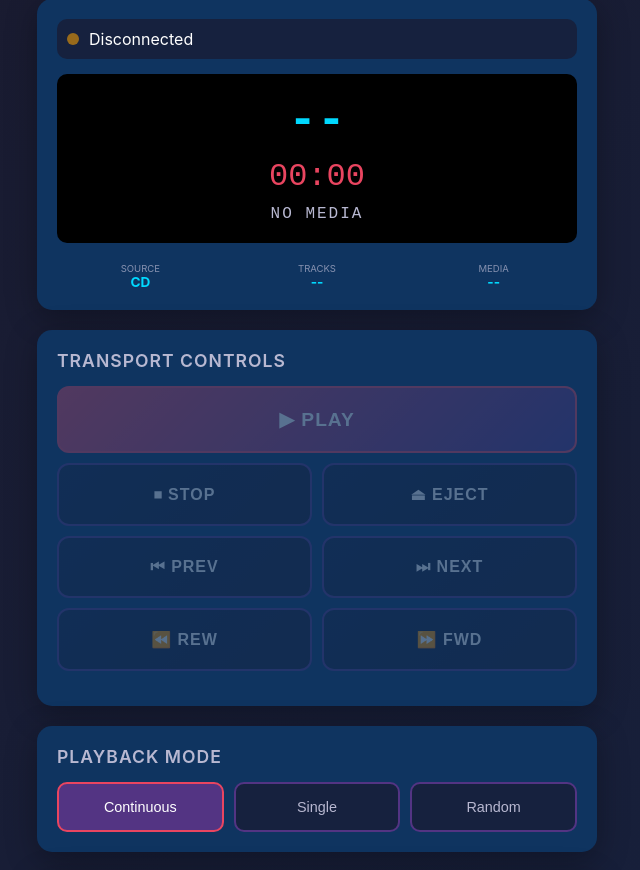
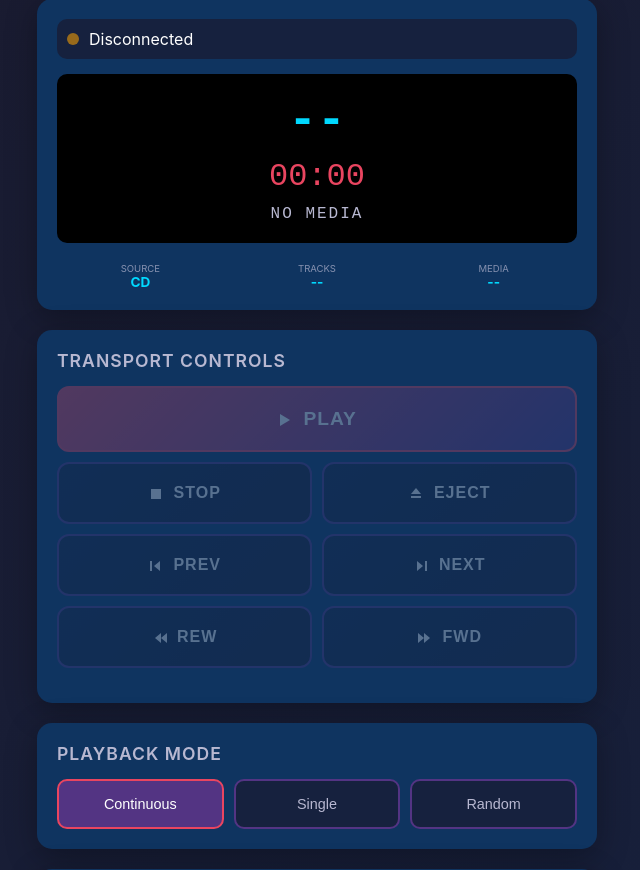
Before and after one commit to barther/cdrs232, a Flask app: page / in a window 1280 px wide. Shown: the part 148-1018 px from the top of the page, without its empty margins (323-963 px from the left). Run offline with Flask 3, Linux system fonts and the light colour scheme; some libraries are stand-ins or nearby versions.

Commit message:
Replace emoji icons with hardcoded SVG icons
Replaced all emoji transport control icons with clean SVG versions for
consistent cross-browser/device rendering.

Replaced emojis:
- ▶ Play → SVG triangle
- ⏸ Pause → SVG double bars
- ⏹ Stop → SVG square
- ⏏ Eject → SVG triangle + bar
- ⏮ Previous → SVG bar + triangle
- ⏭ Next → SVG triangle + bar
- ⏪ Rewind → SVG double triangles left
- ⏩ Fast Forward → SVG double triangles right

Benefits:
- Consistent rendering across all devices/browsers
- Professional appearance
- No emoji font dependencies
- Scalable and crisp at any size
- Uses currentColor for proper theming

```diff
--- a/templates/index.html
+++ b/templates/index.html
@@ -378,28 +378,54 @@
             <h3 class="section-title">Transport Controls</h3>
             <!-- Primary Play/Pause button (full width) -->
             <button class="control-btn primary" id="btnPlay" disabled style="width: 100%; margin-bottom: 10px;">
-                ▶ PLAY
+                <svg width="16" height="16" viewBox="0 0 16 16" fill="currentColor" style="vertical-align: middle; margin-right: 4px;">
+                    <path d="M3 2l10 6-10 6V2z"/>
+                </svg>
+                PLAY
             </button>
 
             <!-- Transport controls (2 columns) -->
             <div style="display: grid; grid-template-columns: repeat(2, 1fr); gap: 10px;">
                 <button class="control-btn" id="btnStop" disabled>
-                    ⏹ STOP
+                    <svg width="16" height="16" viewBox="0 0 16 16" fill="currentColor" style="vertical-align: middle; margin-right: 4px;">
+                        <rect x="3" y="3" width="10" height="10"/>
+                    </svg>
+                    STOP
                 </button>
                 <button class="control-btn" id="btnEject" disabled>
-                    ⏏ EJECT
+                    <svg width="16" height="16" viewBox="0 0 16 16" fill="currentColor" style="vertical-align: middle; margin-right: 4px;">
+                        <path d="M8 2L3 8h10L8 2z"/>
+                        <rect x="3" y="10" width="10" height="2"/>
+                    </svg>
+                    EJECT
                 </button>
                 <button class="control-btn" id="btnPrev" disabled>
-                    ⏮ PREV
+                    <svg width="16" height="16" viewBox="0 0 16 16" fill="currentColor" style="vertical-align: middle; margin-right: 4px;">
+                        <rect x="2" y="3" width="2" height="10"/>
+                        <path d="M12 3L6 8l6 5V3z"/>
+                    </svg>
+                    PREV
                 </button>
                 <button class="control-btn" id="btnNext" disabled>
-                    ⏭ NEXT
+                    <svg width="16" height="16" viewBox="0 0 16 16" fill="currentColor" style="vertical-align: middle; margin-right: 4px;">
+                        <path d="M4 3l6 5-6 5V3z"/>
+                        <rect x="12" y="3" width="2" height="10"/>
+                    </svg>
+                    NEXT
                 </button>
                 <button class="control-btn" id="btnRew" disabled>
-                    ⏪ REW
+                    <svg width="16" height="16" viewBox="0 0 16 16" fill="currentColor" style="vertical-align: middle; margin-right: 4px;">
+                        <path d="M9 3L3 8l6 5V3z"/>
+                        <path d="M15 3L9 8l6 5V3z"/>
+                    </svg>
+                    REW
                 </button>
                 <button class="control-btn" id="btnFwd" disabled>
-                    ⏩ FWD
+                    <svg width="16" height="16" viewBox="0 0 16 16" fill="currentColor" style="vertical-align: middle; margin-right: 4px;">
+                        <path d="M1 3l6 5-6 5V3z"/>
+                        <path d="M7 3l6 5-6 5V3z"/>
+                    </svg>
+                    FWD
                 </button>
             </div>
 
@@ -414,16 +440,30 @@
             <h3 class="section-title">Tuner Controls</h3>
             <div class="transport-controls">
                 <button class="control-btn" id="btnTuneDown" disabled>
-                    ◀ TUNE DOWN
+                    <svg width="16" height="16" viewBox="0 0 16 16" fill="currentColor" style="vertical-align: middle; margin-right: 4px;">
+                        <path d="M11 3L5 8l6 5V3z"/>
+                    </svg>
+                    TUNE DOWN
                 </button>
                 <button class="control-btn" id="btnTuneUp" disabled>
-                    TUNE UP ▶
+                    TUNE UP
+                    <svg width="16" height="16" viewBox="0 0 16 16" fill="currentColor" style="vertical-align: middle; margin-left: 4px;">
+                        <path d="M5 3l6 5-6 5V3z"/>
+                    </svg>
                 </button>
                 <button class="control-btn" id="btnSeekDown" disabled>
-                    ⏪ SEEK ◀
+                    <svg width="16" height="16" viewBox="0 0 16 16" fill="currentColor" style="vertical-align: middle; margin-right: 4px;">
+                        <path d="M9 3L3 8l6 5V3z"/>
+                        <path d="M15 3L9 8l6 5V3z"/>
+                    </svg>
+                    SEEK DOWN
                 </button>
                 <button class="control-btn" id="btnSeekUp" disabled>
-                    ▶ SEEK ⏩
+                    SEEK UP
+                    <svg width="16" height="16" viewBox="0 0 16 16" fill="currentColor" style="vertical-align: middle; margin-left: 4px;">
+                        <path d="M1 3l6 5-6 5V3z"/>
+                        <path d="M7 3l6 5-6 5V3z"/>
+                    </svg>
                 </button>
             </div>
 
@@ -856,9 +896,9 @@
 
             // Update play button text based on state
             if (currentMechaStatus === 'play' || currentMechaStatus === 'search_forward' || currentMechaStatus === 'search_backward') {
-                btnPlay.innerHTML = '⏸ PAUSE';
+                btnPlay.innerHTML = '<svg width="16" height="16" viewBox="0 0 16 16" fill="currentColor" style="vertical-align: middle; margin-right: 4px;"><rect x="3" y="3" width="3" height="10"/><rect x="10" y="3" width="3" height="10"/></svg> PAUSE';
             } else {
-                btnPlay.innerHTML = '▶ PLAY';
+                btnPlay.innerHTML = '<svg width="16" height="16" viewBox="0 0 16 16" fill="currentColor" style="vertical-align: middle; margin-right: 4px;"><path d="M3 2l10 6-10 6V2z"/></svg> PLAY';
             }
 
             // Context switching: Show/hide controls based on device type
```
